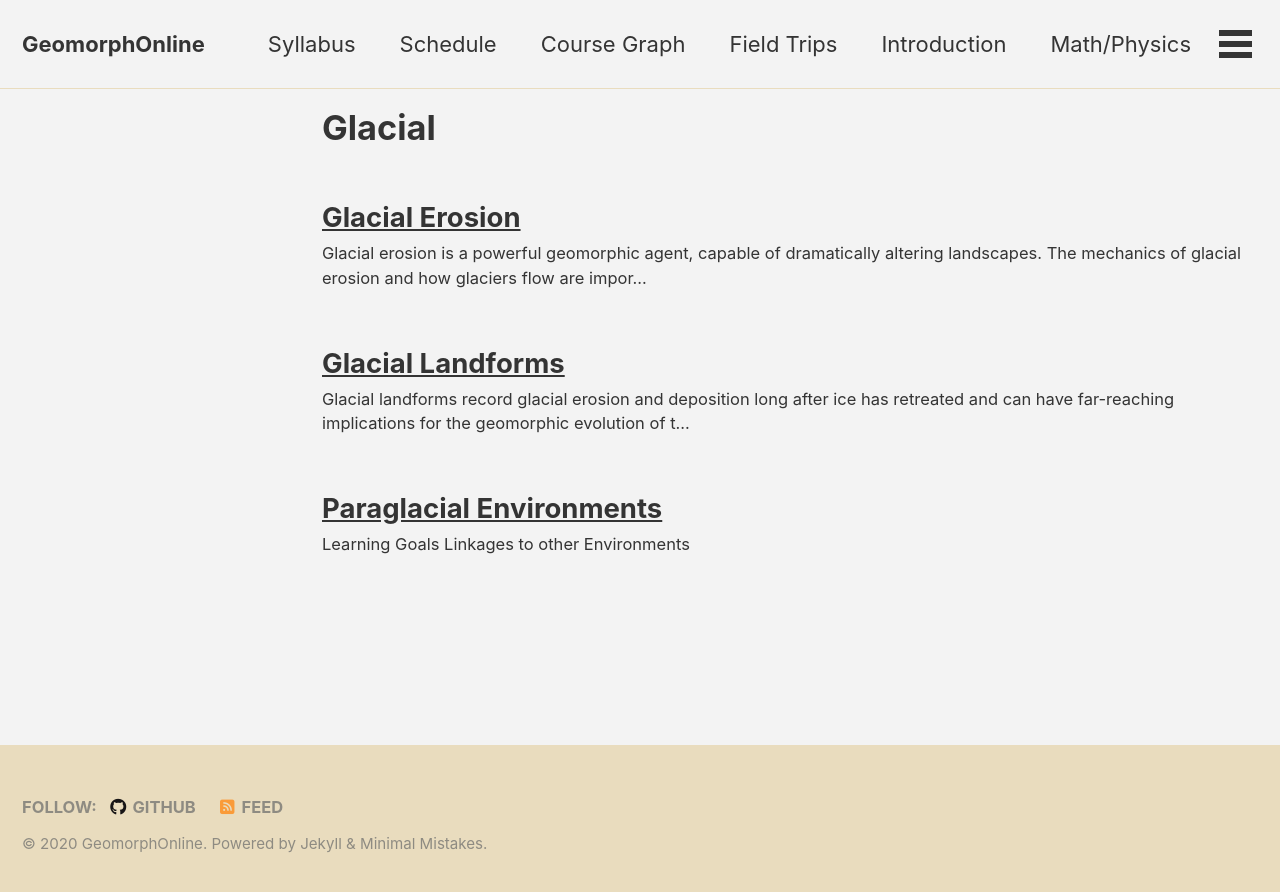
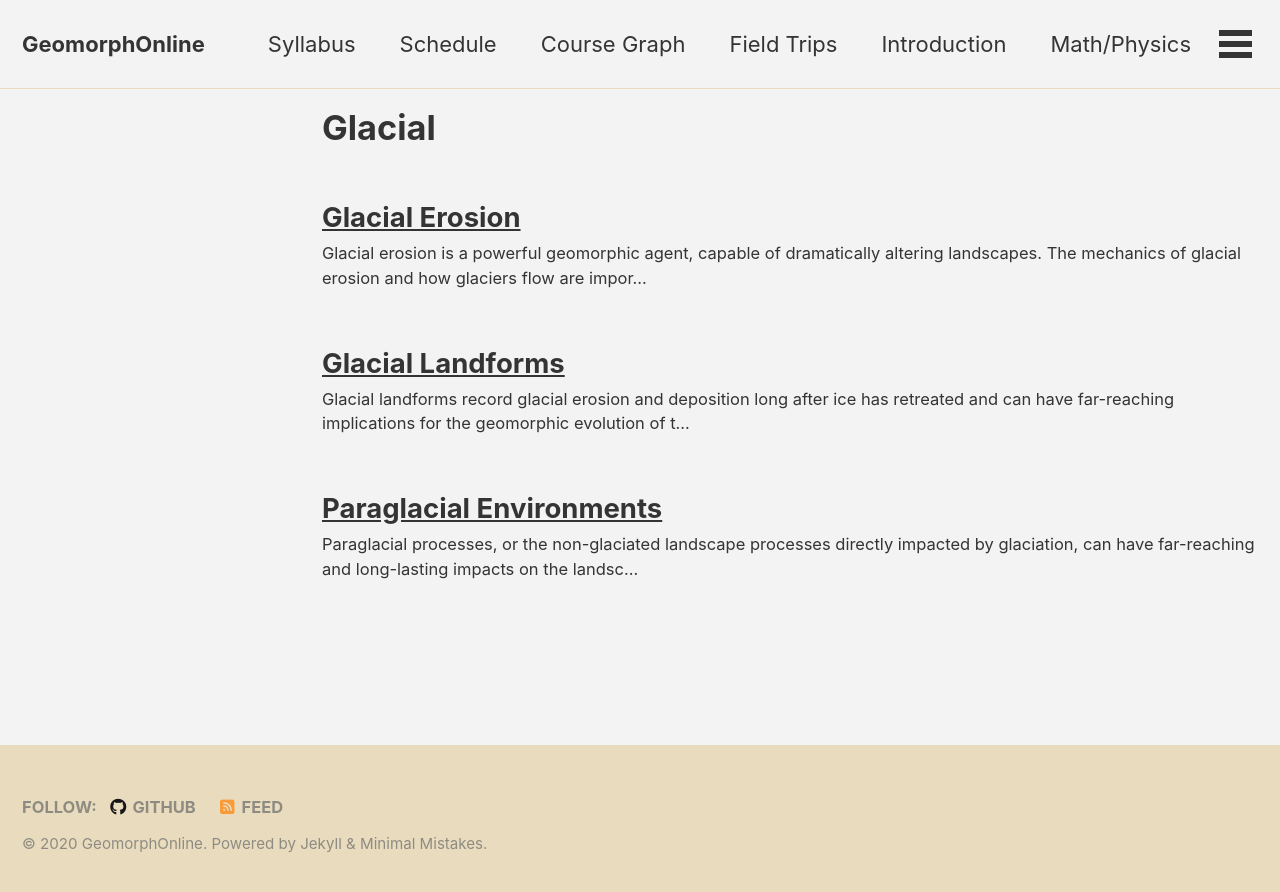
Before and after one commit to GeomorphOnline/GeomorphOnline.github.io, a Jekyll site: the page built from _pages/lessons/glacial.md, in a window 1280 px wide. Shown: the top 892 px of the page. Built offline with Jekyll 4.4.1, drawn with Linux system fonts in a browser that asks for light colours; cached includes are drawn as plain includes; nearby versions of some CDN libraries.

Commit message:
Update and publish paraglacial page

```diff
--- a/lessons/_glacial/paraglacial.md
+++ b/lessons/_glacial/paraglacial.md
@@ -17,13 +17,16 @@
 #  caption: "Photo credit: [**Unsplash**](https://unsplash.com)"
 #  image_description: "A description of the image"
 ---
+*Paraglacial processes, or the non-glaciated landscape processes directly impacted by glaciation, can have far-reaching and long-lasting impacts on the landscape, even after ice has retreated.*
 
 ## Learning Goals
-* Linkages to other Environments
+* Explain the role of glaciation in the context of the larger landscape.
+* Underline the complexities of post-glacial landscape response.
+* Investigate the impacts of glaciation on the Santa Cruz River, Argentina.
 
-## Video
-
-## Google Expeditions Augmented Reality (AR)
+## The Santa Cruz River and Paraglacial Processes
+*What does paraglacial mean and how can we begin to think about paraglacial environments? In this video I discuss some of my key research questions and the complexities of post-glacial landscape evolution.*
+<iframe width="560" height="315" src="https://www.youtube.com/embed/1SRf3lGB068" frameborder="0" allow="accelerometer; autoplay; clipboard-write; encrypted-media; gyroscope; picture-in-picture" allowfullscreen></iframe>
 
 
 <a rel="license" href="http://creativecommons.org/licenses/by-sa/4.0/"><img alt="Creative Commons License" style="border-width:0" src="https://i.creativecommons.org/l/by-sa/4.0/88x31.png" /></a><br />This work is licensed under a <a rel="license" href="http://creativecommons.org/licenses/by-sa/4.0/">Creative Commons Attribution-ShareAlike 4.0 International License</a>.
```
Also changed, not shown: _pages/schedule.md (+2 -4 lines).
